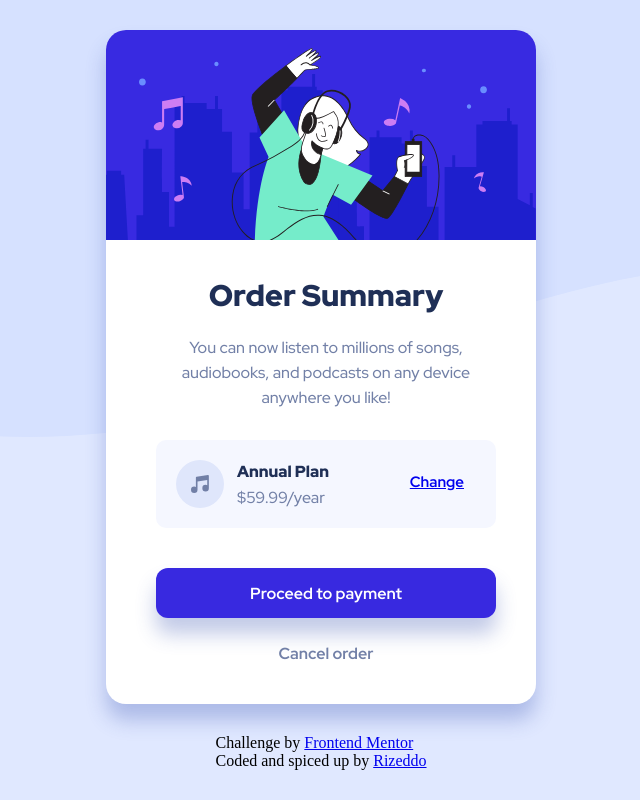
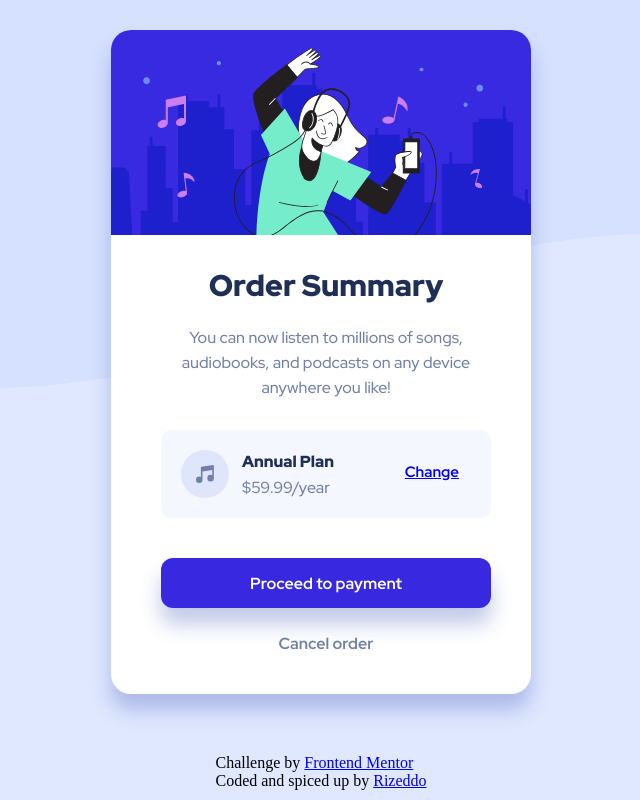
Before and after one commit to Rizeddo/Exo_OrderSummary, a plain HTML site: page index.html in a window 1280 px wide. Shown: the whole page, without its empty margins (319-959 px from the left). Drawn offline with Linux system fonts and the light colour scheme.

Commit message:
firstchange

```diff
--- a/index.html
+++ b/index.html
@@ -12,10 +12,8 @@
             <section id="container">
 
             <!-- Illustration -->
-            <picture>
+
                 <img src="images/illustration-hero.svg" alt="girl dancing on music with a walkman" class="illustration">
-            </picture>
-
 
             <div id="description">
 
--- a/style.css
+++ b/style.css
@@ -22,11 +22,14 @@ body
 {
     background-color: var(--Pale-blue);
     background-image: url(images/pattern-background-desktop.svg);
-    background-repeat: repeat-x;
+    background-repeat: no-repeat;
+    background-size: contain;
     display: flex;
     flex-direction: column;
     align-items: center;
     justify-content: center;
+    min-height: 100%;
+    margin-top: 30px;
 }
 
 #container
@@ -35,9 +38,8 @@ body
    flex-direction: column;
    align-items: center;
    justify-content: center;
-   width: 430px;
+   width: 420px;
    height: 100%;
-   margin: 30px;
    font-family: var(--font-family);
    background-color: white;
    border-radius: 20px;
@@ -201,3 +203,8 @@ h4:hover
     transition-delay: .2s;
     transition-duration: .5s;
 }
+
+footer
+{
+    margin-top: 60px;
+}
```
